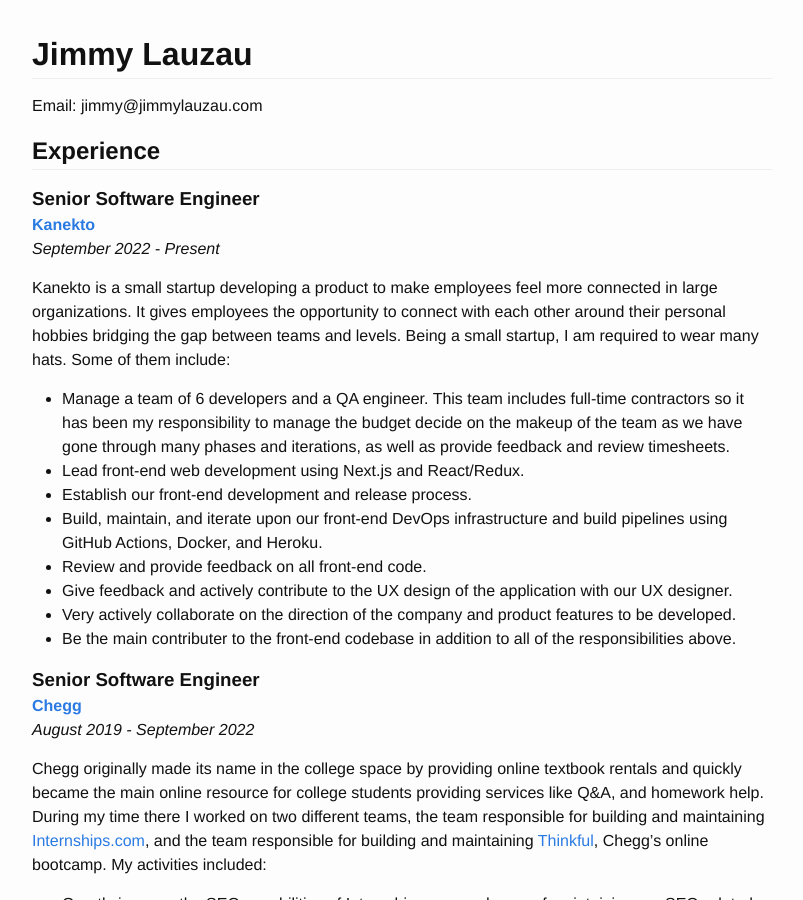
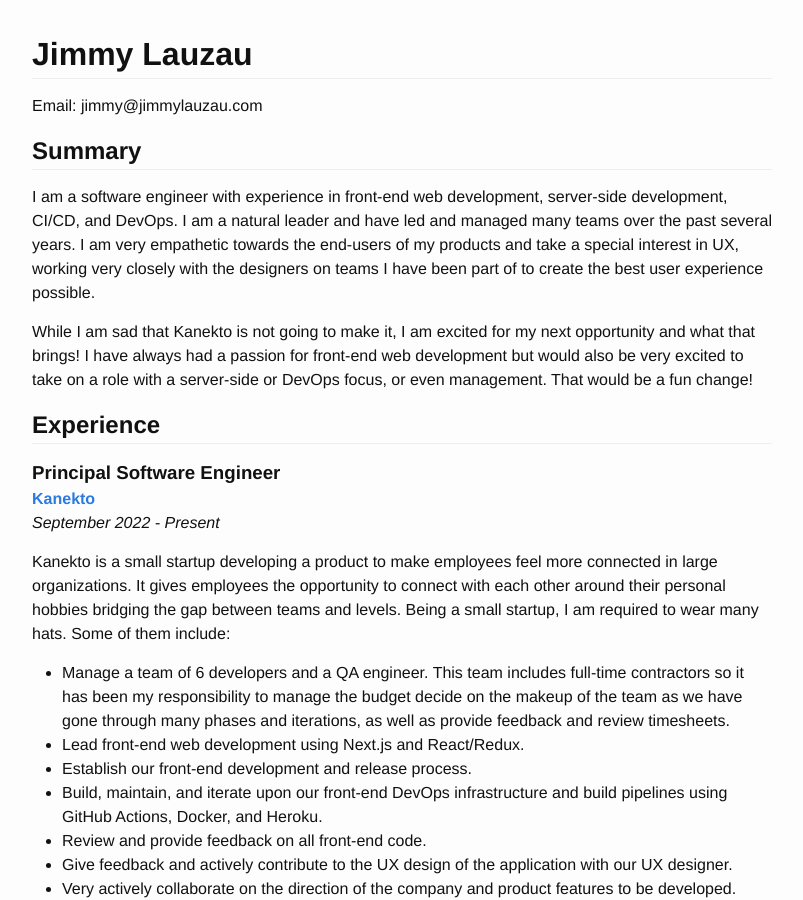
Before and after one commit to jimmay5469/jimmay5469.github.io, a Jekyll site: the page built from resume.md, in a window 1280 px wide and 900 px high. Shown: the whole window, without its empty margins (238-1041 px from the left). Built offline with Jekyll 4.4.1, drawn with Linux system fonts in a browser that asks for light colours.

Commit message:
Add a summary to my resume and fix Kanekto title

```diff
--- a/_includes/resume.md
+++ b/_includes/resume.md
@@ -5,10 +5,18 @@
 <!-- Blog: [jimmylauzau.com](http://www.jimmylauzau.com/) -->
 
 
+Summary
+----------
+
+I am a software engineer with experience in front-end web development, server-side development, CI/CD, and DevOps. I am a natural leader and have led and managed many teams over the past several years. I am very empathetic towards the end-users of my products and take a special interest in UX, working very closely with the designers on teams I have been part of to create the best user experience possible.
+
+While I am sad that Kanekto is not going to make it, I am excited for my next opportunity and what that brings! I have always had a passion for front-end web development but would also be very excited to take on a role with a server-side or DevOps focus, or even management. That would be a fun change!
+
+
 Experience
 ----------
 
-### Senior Software Engineer
+### Principal Software Engineer
 
 #### [Kanekto](https://kanekto.com/)
 
```
